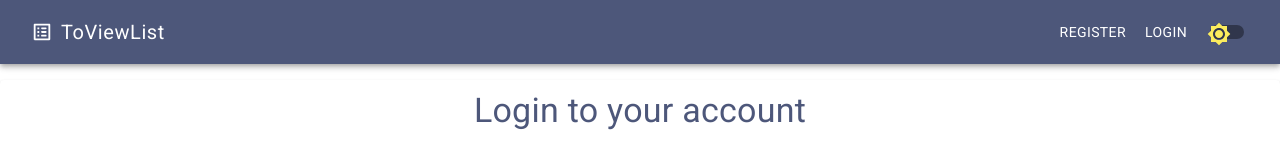
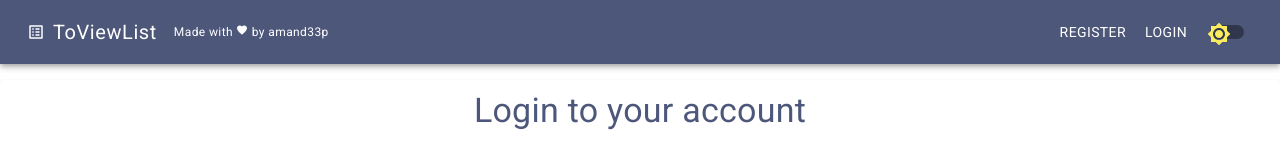
Before and after one commit to amand33p/to-view-list, a React (Create React App) app in the folder client/: page /login in a window 1280 px wide. Shown: the top 155 px of the page. Built offline with nearby package versions, Linux system fonts and the light colour scheme.

Commit message:
some changes

```diff
--- a/client/src/components/Card.js
+++ b/client/src/components/Card.js
@@ -211,7 +211,9 @@ const Card = ({ entry }) => {
             ? formattedLink.slice(0, 40) + '...'
             : formattedLink}
         </Link>
-        <Typography varaint="body1">{description}</Typography>
+        <Typography varaint="body1" className={classes.description}>
+          {description}
+        </Typography>
         {tags.length !== 0 && (
           <div className={classes.tagsGroup}>
             Tags:{' '}
--- a/client/src/components/NavBar.js
+++ b/client/src/components/NavBar.js
@@ -16,6 +16,7 @@ import {
   MenuItem,
   useMediaQuery,
   Switch,
+  Link,
 } from '@material-ui/core';
 
 import { useNavStyles } from '../styles/muiStyles';
@@ -25,6 +26,7 @@ import MoreVertIcon from '@material-ui/icons/MoreVert';
 import PowerSettingsNewIcon from '@material-ui/icons/PowerSettingsNew';
 import Brightness7Icon from '@material-ui/icons/Brightness7';
 import Brightness4Icon from '@material-ui/icons/Brightness4';
+import FavoriteIcon from '@material-ui/icons/Favorite';
 
 const NavBar = () => {
   const [anchorEl, setAnchorEl] = useState(null);
@@ -137,10 +139,21 @@ const NavBar = () => {
               startIcon={<ListAltRoundedIcon />}
               color="inherit"
               className={classes.titleButton}
-              size="large"
+              size="small"
             >
               ToViewList
             </Button>
+            <Typography variant="caption">
+              Made with <FavoriteIcon style={{ fontSize: 12 }} /> by{' '}
+              <Link
+                href={'https://github.com/amand33p'}
+                color="inherit"
+                target="_blank"
+                rel="noopener"
+              >
+                amand33p
+              </Link>
+            </Typography>
           </div>
 
           {isMobile ? (
--- a/client/src/styles/muiStyles.js
+++ b/client/src/styles/muiStyles.js
@@ -121,6 +121,10 @@ export const useCardStyles = (isViewed, darkMode) => {
       [theme.breakpoints.down('xs')]: {
         fontSize: 16,
       },
+    },
+    description: {
+      marginTop: 10,
+      marginBottom: 10,
     },
     edit: {
       color: '#536dfe',
@@ -257,12 +261,18 @@ export const useSortStyles = makeStyles((theme) => ({
   },
 }));
 
-export const useNavStyles = makeStyles({
+export const useNavStyles = makeStyles((theme) => ({
   main: {
     flexGrow: 1,
   },
   title: {
     flexGrow: 1,
+    [theme.breakpoints.down('xs')]: {
+      display: 'flex',
+      flexDirection: 'column',
+      justifyContent: 'center',
+      alignItems: 'flex-start',
+    },
   },
   user: {
     marginRight: 10,
@@ -271,15 +281,16 @@ export const useNavStyles = makeStyles({
     textTransform: 'capitalize',
     fontSize: 20,
     '&:hover': {
-      backgroundColor: '#707ca5',
+      backgroundColor: '#88929c',
     },
+    marginRight: 12,
   },
   navButtons: {
     '&:hover': {
-      backgroundColor: '#707ca5',
+      backgroundColor: '#88929c',
     },
   },
-});
+}));
 
 export const useFabStyles = makeStyles((theme) => ({
   root: {
```
